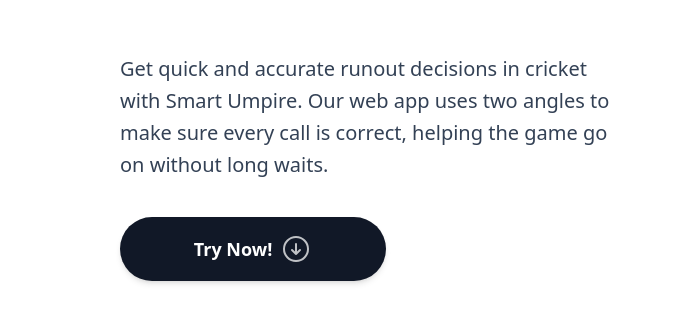
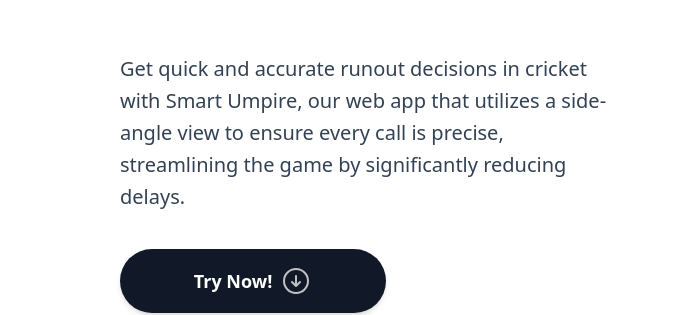
Before and after one commit to NeerajChinna123/SafeMail, a Next.js app: page / in a window 1280 px wide. Shown: the part 436-751 px from the top of the page, without its empty margins (0-695 px from the left). Built offline with nearby package versions, Linux system fonts and the light colour scheme.

Commit message:
minor fixes

```diff
--- a/src/components/ImageWithBoundinBox2.tsx
+++ b/src/components/ImageWithBoundinBox2.tsx
@@ -56,7 +56,9 @@
         <>
             <div style={{ position: 'relative', width: props?.data[0]?.apiCallresponse?.image.width / 3, height: props?.data[0]?.apiCallresponse?.image.height / 3 }}>
                 <img src={props?.data[0]?.image} alt="Analyzed" />
+                 {/* @ts-ignore */}
                 <div style={boxStyle}></div>
+                 {/* @ts-ignore */}
                 <div style={boxStyle3}></div>
 
             </div>
--- a/src/components/ImageWithBoundingBox3.tsx
+++ b/src/components/ImageWithBoundingBox3.tsx
@@ -90,8 +90,11 @@
         <>
             <div style={{ position: 'relative', width: props?.data[0]?.apiCallresponse?.image.width / 3, height: props?.data[0]?.apiCallresponse?.image.height / 3 }}>
                 <img src={props?.data[2]?.image} alt="Analyzed" />
+                 {/* @ts-ignore */}
                 <div style={boxStyle}></div>
+                 {/* @ts-ignore */}
                 <div style={boxStyle1}></div>
+                 {/* @ts-ignore */}
                 <div style={boxStyle3}></div>
 
             </div>
--- a/src/components/ImageWithBoundingBox4.tsx
+++ b/src/components/ImageWithBoundingBox4.tsx
@@ -90,8 +90,11 @@
         <>
             <div style={{ position: 'relative', width: props?.data[0]?.apiCallresponse?.image.width / 3, height: props?.data[0]?.apiCallresponse?.image.height / 3 }}>
                 <img src={props?.data[0]?.image} alt="Analyzed" />
+                 {/* @ts-ignore */}
                 <div style={boxStyle}></div>
+                 {/* @ts-ignore */}
                 <div style={boxStyle1}></div>
+                 {/* @ts-ignore */}
                 <div style={boxStyle3}></div>
 
             </div>
--- a/src/components/ImageWithBoundingBox5.tsx
+++ b/src/components/ImageWithBoundingBox5.tsx
@@ -31,6 +31,7 @@
         <>
             <div style={{ position: 'relative', width: apiCallresponse?.image.width / 3, height: apiCallresponse?.image.height / 3 }}>
                 <img src={image} alt="Analyzed" />
+                 {/* @ts-ignore */}
                 <div style={boxStyle}></div>
 
             </div>
--- a/src/containers/Banner.tsx
+++ b/src/containers/Banner.tsx
@@ -36,7 +36,7 @@
         </div>
         <div className="md:w-[95%] px-8 md:px-[6rem] lg:px-0">
           <p className="text-[rgba(239,247,255,.615)] font-inter md:text-xl text-slate-700 text-[1.4rem] text-center lg:text-start md:leading-[2rem]">
-             Get quick and accurate runout decisions in cricket with Smart Umpire. Our web app uses two angles to make sure every call is correct, helping the game go on without long waits.
+          Get quick and accurate runout decisions in cricket with Smart Umpire, our web app that utilizes a side-angle view to ensure every call is precise, streamlining the game by significantly reducing delays.
           </p>
         </div>
         <motion.a
--- a/src/containers/RunoutPrediction.tsx
+++ b/src/containers/RunoutPrediction.tsx
@@ -408,7 +408,7 @@
       }, 9000);
 
       setTimeout(() => {
-        if (roboFlowApiCall1.length == 0) {
+        if (roboFlowApiCall1.length == 0 && Object.keys(firstElement).length>0 ) {
           setDetectCrease(true);
           DetectingCreaseLine();
         }
@@ -656,7 +656,7 @@
             Crease-line and Bat detection
           </p>
           {(detectCrease || detectBat) && <p className="text-black text-center text-xl animate-pulse py-24">{displayText1 + " ..."}</p>}
-          {(displayImage2 && !detectBat) && <div className="mb-4">
+          {(displayImage2 && !detectBat && Object.keys(firstElement).length>0) && <div className="mb-4">
             {roboFlowApiCall1.length > 0 &&
               <ImageWithBoundingBox2 data={roboFlowApiCall1} />
 
@@ -721,7 +721,7 @@
       <div id="decisonMade" className="flex flex-row justify-center mt-[16rem]">
         <div className="p-5 border border-black shadow-md shadow-gray-500 rounded-md w-[20rem] h-[20rem]">
           <div>
-            {decisionPending && (
+            {(decisionPending && Object.keys(firstElement).length>0 && roboFlowApiCall2) && (
               <Lottie
                 loop
                 animationData={finalDecision == 'Out' ? animationData : animationData2}
```
